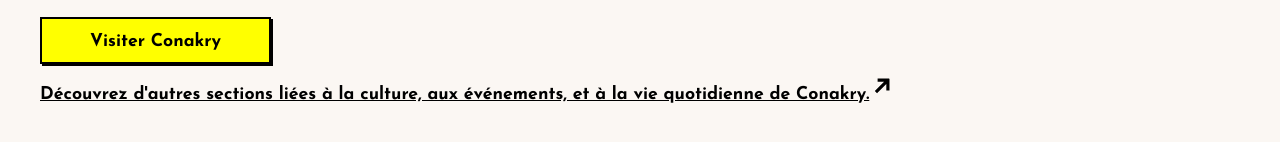
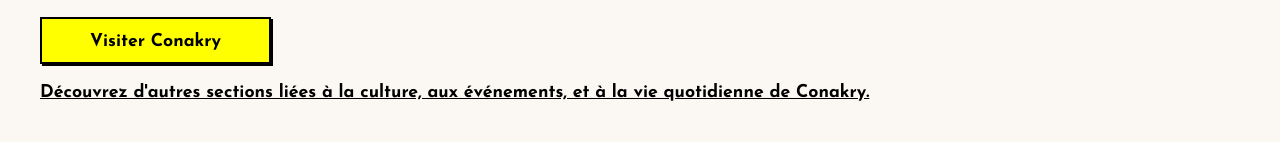
Before and after one commit to SouleymaneSy7/conakry-website-challenge, a React (Vite) app: page /history in a window 1280 px wide. Shown: the part 1251-1393 px from the top of the page. Built offline with nearby package versions, Linux system fonts and the light colour scheme.

Commit message:
feat: change the page title

```diff
--- a/index.html
+++ b/index.html
@@ -10,7 +10,7 @@
 
     <link rel="icon" type="image/png" sizes="32x32" href="/favicon-32x32.png" />
 
-    <title>Conakry Website - Concours</title>
+    <title>Conakry Website - Concours Le Repaire Du web</title>
   </head>
   <body>
     <div id="root"></div>
--- a/src/components/HistoryMain.tsx
+++ b/src/components/HistoryMain.tsx
@@ -1,7 +1,6 @@
+import Button from "./Buttons";
+import Container from "./Container";
 import { historyIntroduction } from "@/constants/history-page-constants";
-import Container from "./Container";
-import Button from "./Buttons";
-import { LinkArrowIcon } from "@/icons/Icons.component";
 
 const HistoryMain = () => {
   const { historyTitle, historyIntro } = historyIntroduction;
@@ -181,9 +180,6 @@ const HistoryMain = () => {
       <a href="#" className="history__link">
         Découvrez d'autres sections liées à la culture, aux événements, et à la
         vie quotidienne de Conakry.
-        <span className="link__icon">
-          <LinkArrowIcon  width={24} height={24} />
-        </span>
       </a>
     </Container>
   );
```
